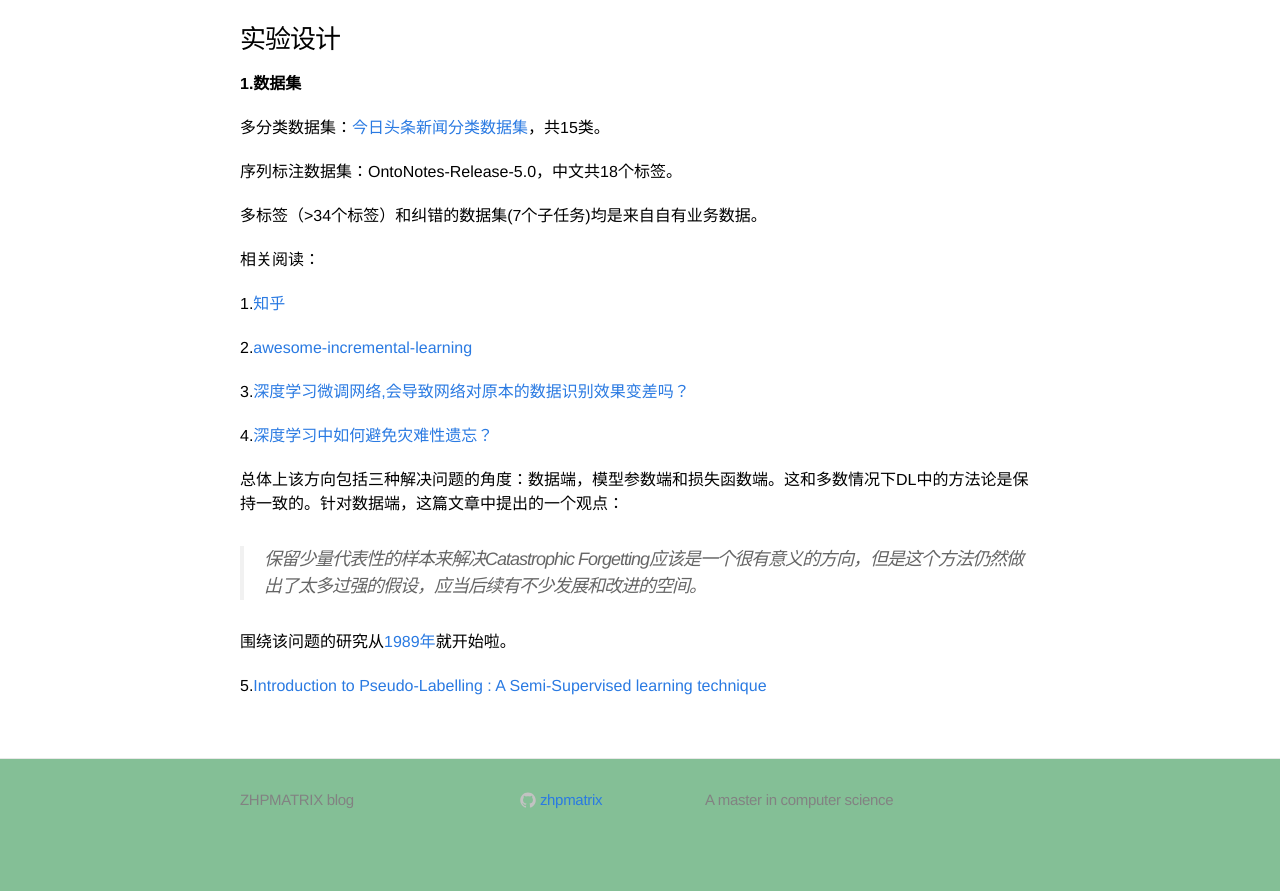
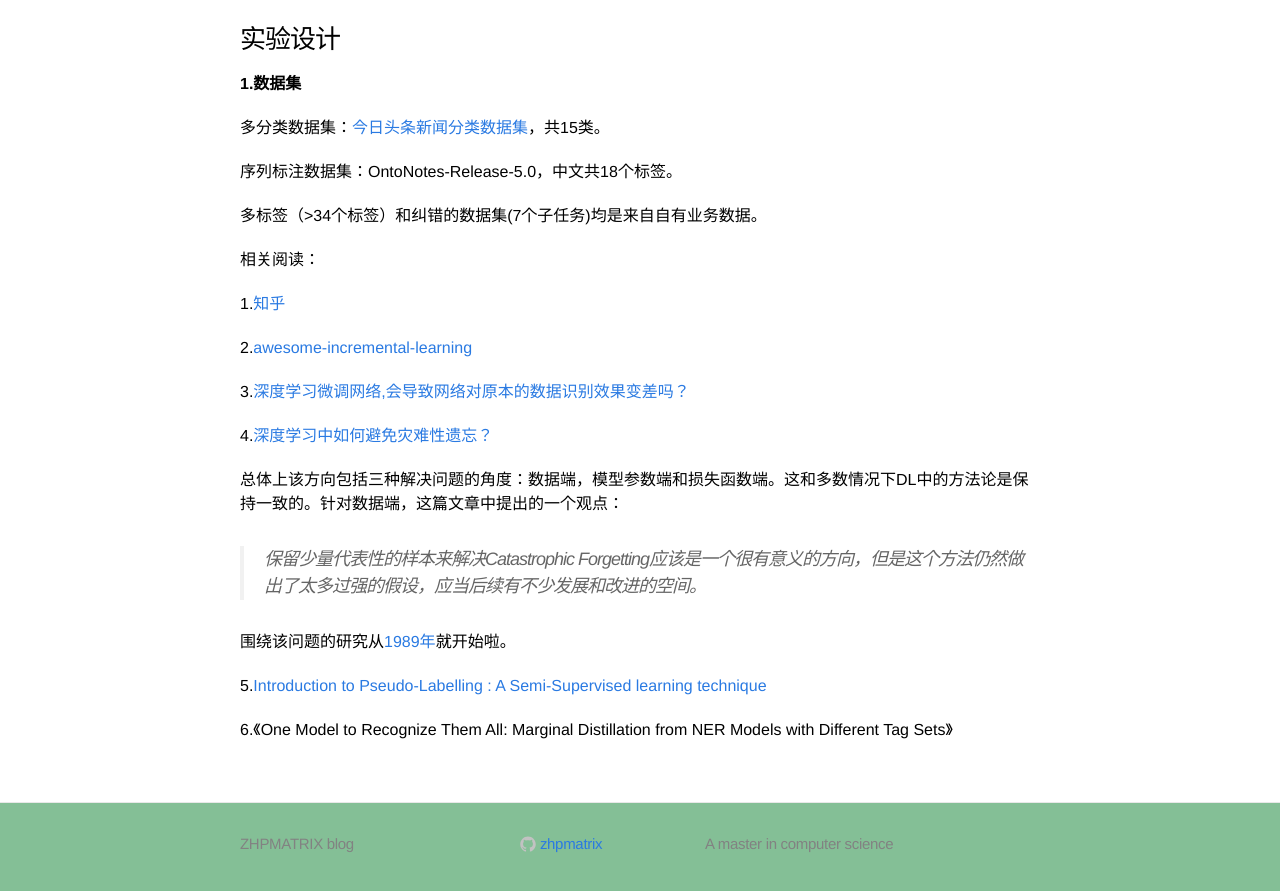
Before and after one commit to zhpmatrix/zhpmatrix.github.io, a Jekyll site: the page built from _posts/2020-02-09-continual-learning.md, in a window 1280 px wide and 900 px high, scrolled down 3357 px. Shown: the top 891 px of the window. Built offline with Jekyll 4.4.1, drawn with Linux system fonts in a browser that asks for light colours; comment, search, counter and statistics services are not loaded; before the commit the page ends 4213 px from its top, so only the background shows below that.

Commit message:
add new ref

```diff
--- a/_posts/2020-02-09-continual-learning.md
+++ b/_posts/2020-02-09-continual-learning.md
@@ -155,3 +155,5 @@ mathjax: true
 围绕该问题的研究从[1989年](https://www.sciencedirect.com/science/article/pii/S0079742108605368)就开始啦。
 
 5.[Introduction to Pseudo-Labelling : A Semi-Supervised learning technique](https://www.analyticsvidhya.com/blog/2017/09/pseudo-labelling-semi-supervised-learning-technique/)
+
+6.《One Model to Recognize Them All: Marginal Distillation from NER Models with Different Tag Sets》
```
